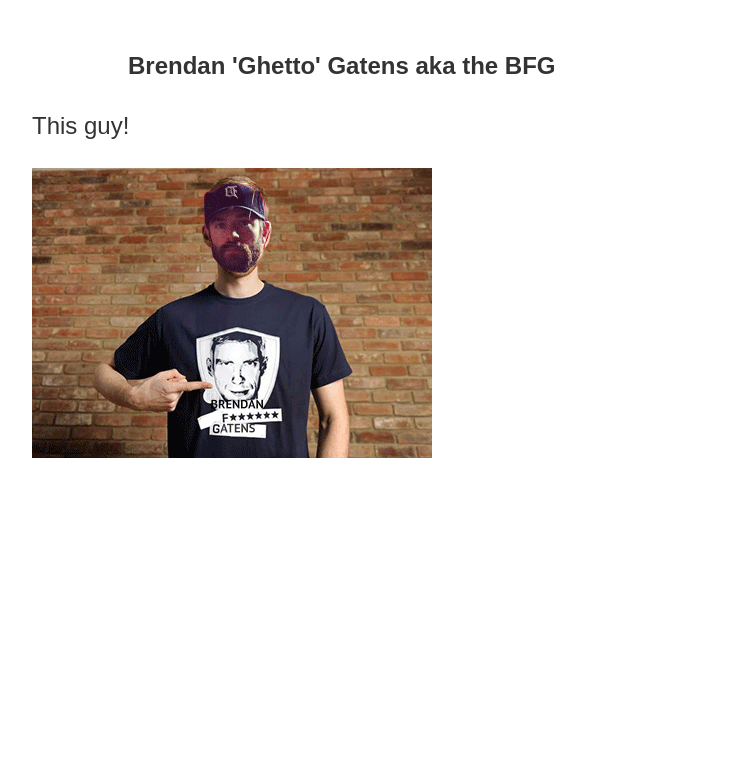
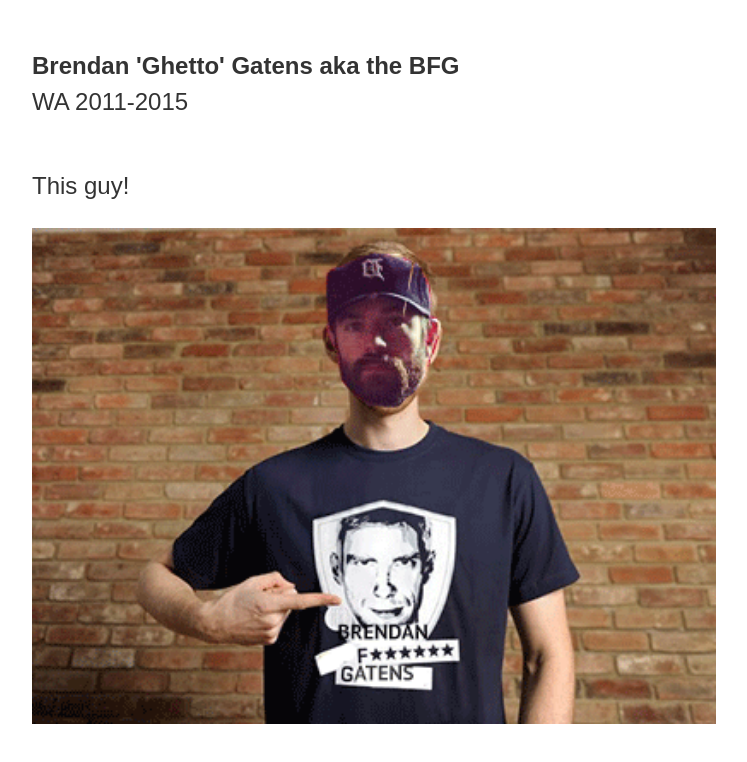
Before and after one commit to annagoss/bfg, a plain HTML site: page index.html in a window 1280 px wide. Shown: the whole page, without its empty margins (266-1013 px from the left). Drawn offline with Linux system fonts and the light colour scheme.

Commit message:
Full width Brendan

```diff
--- a/index.html
+++ b/index.html
@@ -10,7 +10,7 @@
     <div class="container">
       <header class="index-header">
         <h1 class="brendan-heading">Brendan 'Ghetto' Gatens aka the BFG</h1>
-        <p class="tagline"></p>
+        <p class="tagline">WA 2011-2015</p>
       </header>
 
       <p>This guy!</p>
--- a/styles/style.css
+++ b/styles/style.css
@@ -9,13 +9,12 @@ body {
   -webkit-font-smoothing: antialiased;
   -webkit-text-size-adjust: 100%;
 
-  margin: 24px;
+  margin: 0px;
   padding: 0;
 
   font-family: "Colfax", sans-serif;
   font-size: 1em;
   line-height: 1.5em;
-
   color: #333333;
 }
 
@@ -35,6 +34,10 @@ html {
   font-size: 100%;
 }
 
+img {
+  width: 100%;
+}
+
 p {
   margin: 24px 0;
 }
@@ -46,8 +49,6 @@ p {
 
 .index-header {
   position: relative;
-
-  padding-left: 72px;
 }
 
 .index-header:after {
@@ -83,7 +84,6 @@ p {
 
   .index-header {
     margin-bottom: 48px;
-    padding-left: 96px;
   }
 
   .index-header:after {
```
Also changed, not shown: img/per.jpg (added).
